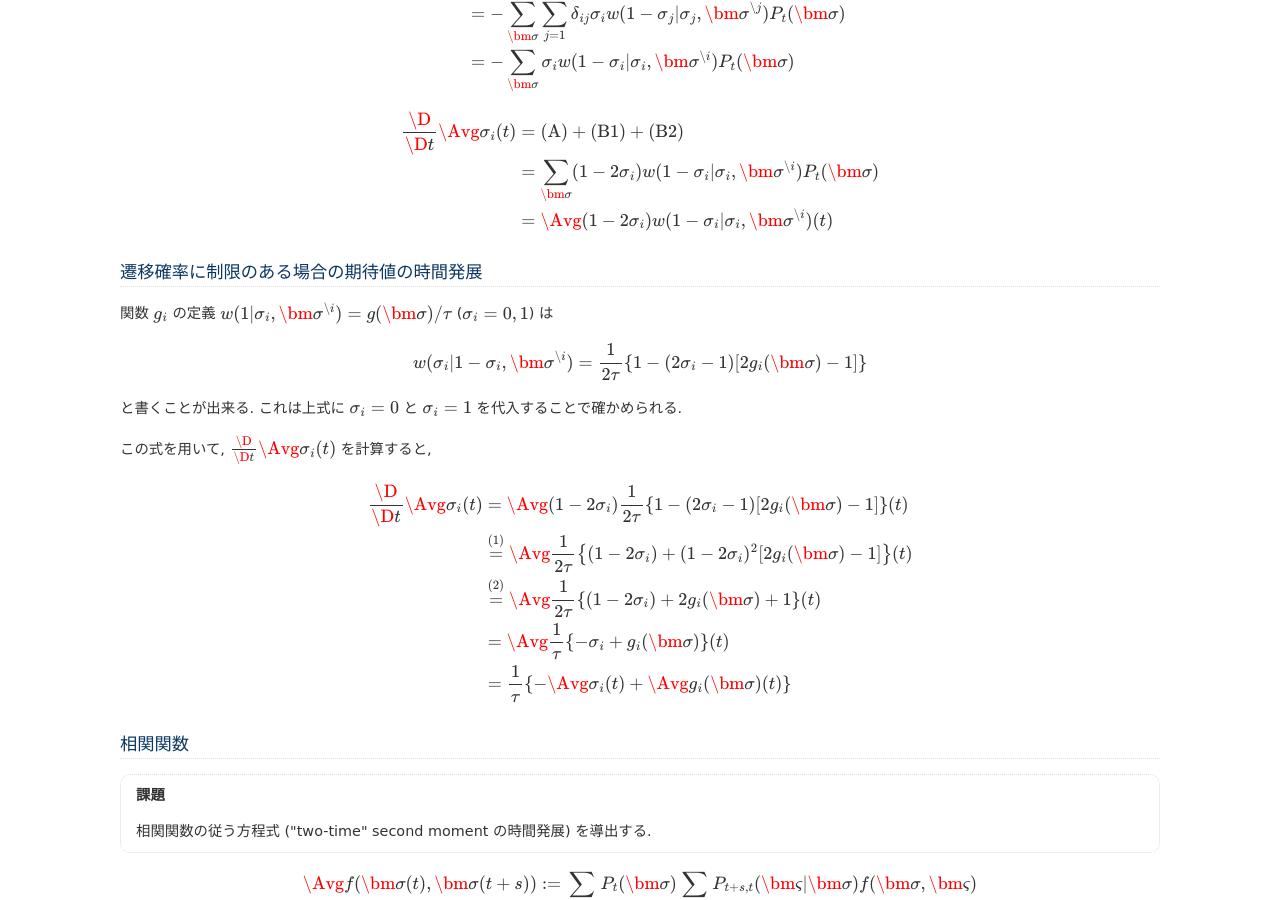
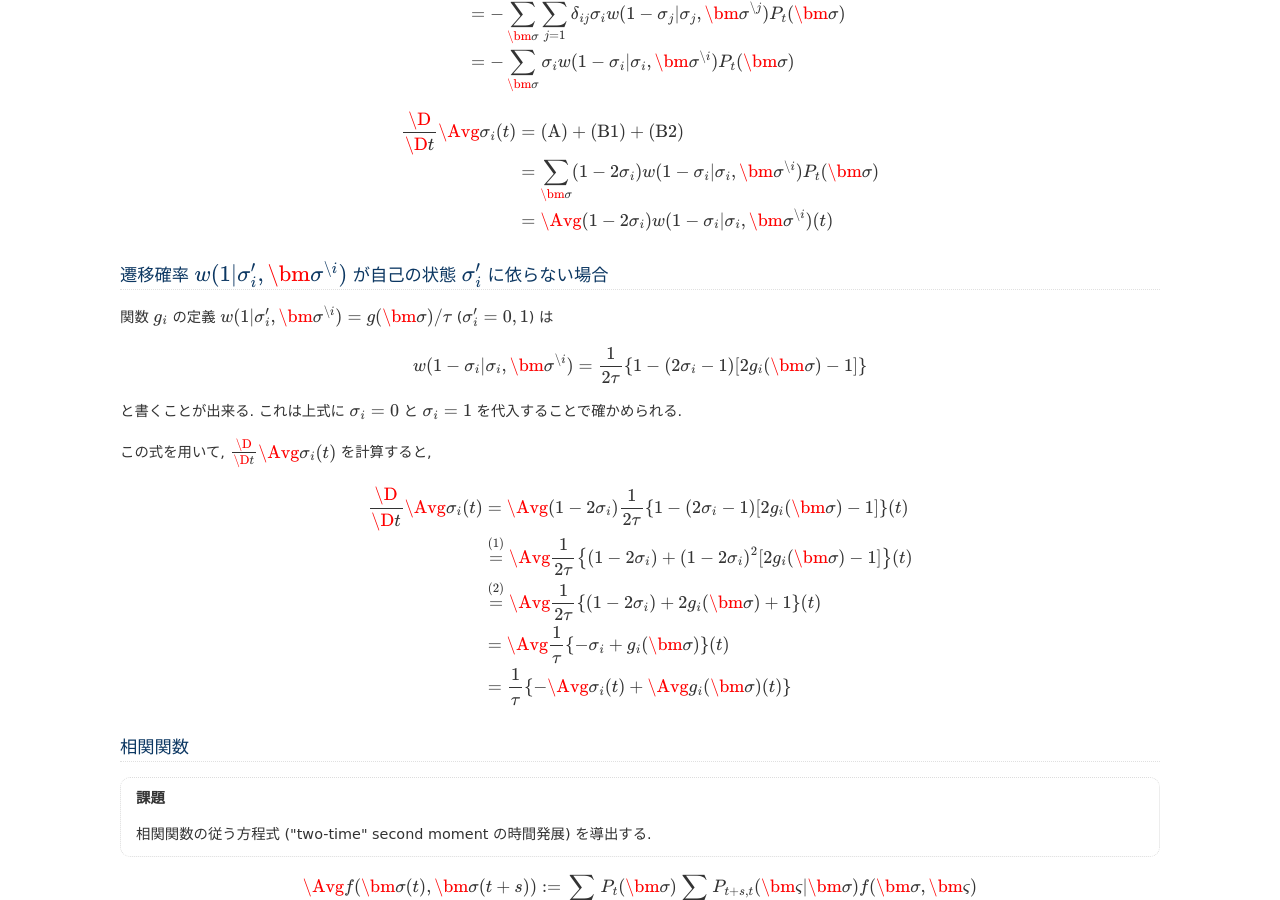
Before and after one commit to tkf/balance-tutorial-ja, a Sphinx documentation site: the page built from source/appendices/time_evolution_of_expectation.rst, in a window 1280 px wide and 900 px high, scrolled down 1535 px. Built offline with Sphinx 7.4.7, drawn with Linux system fonts in a browser that asks for light colours; formulas are drawn with MathJax 3.

Commit message:
期待値の時間発展: タイトルなど修正

```diff
--- a/source/appendices/time_evolution_of_expectation.rst
+++ b/source/appendices/time_evolution_of_expectation.rst
@@ -188,16 +188,16 @@
      }(t)
 
 
-遷移確率に制限のある場合の期待値の時間発展
-==========================================
+遷移確率 :math:`w(1 | \sigma_i', \bm{\sigma}^{\setminus i})` が自己の状態 :math:`\sigma_i'` に依らない場合
+==========================================================================================================
 
 関数 :math:`g_i` の定義
-:math:`w(1 | \sigma_i, \bm{\sigma}^{\setminus i}) = g(\bm{\sigma}) / \tau`
-(:math:`\sigma_i = 0, 1`) は
+:math:`w(1 | \sigma_i', \bm{\sigma}^{\setminus i}) = g(\bm{\sigma}) / \tau`
+(:math:`\sigma_i' = 0, 1`) は
 
 .. math::
 
-   w(\sigma_i | 1 - \sigma_i, \bm{\sigma}^{\setminus i})
+   w(1 - \sigma_i | \sigma_i, \bm{\sigma}^{\setminus i})
    =
    \frac{1}{2 \tau} \left\{
      1 - (2 \sigma_i - 1) [2 g_i(\bm{\sigma}) - 1]
```
